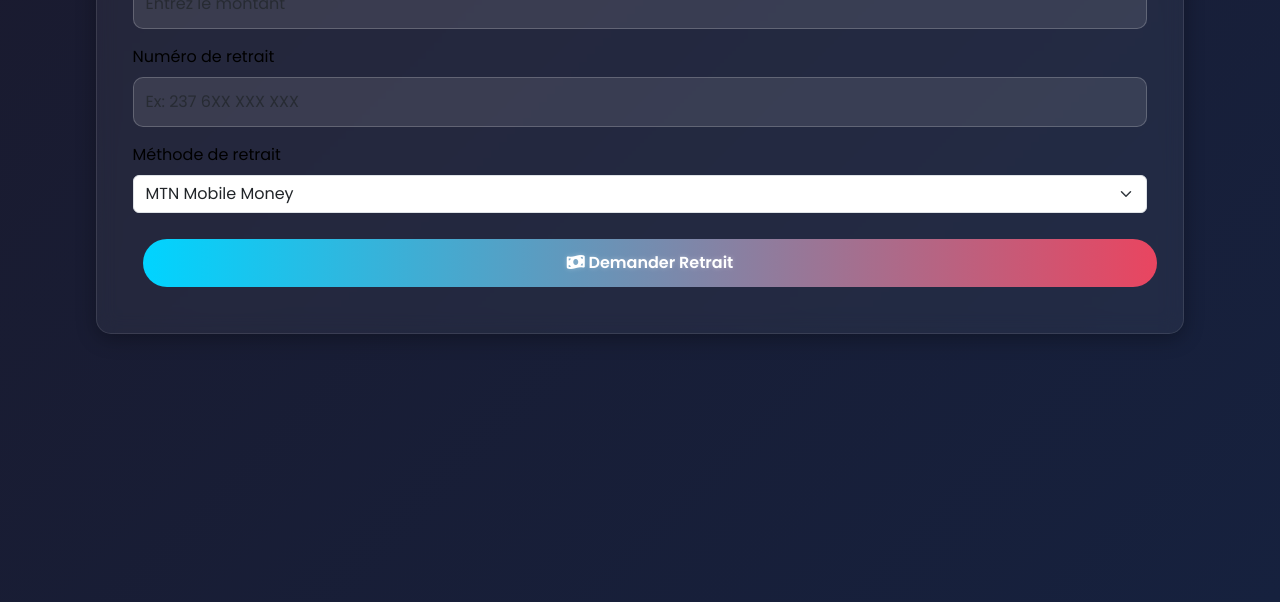
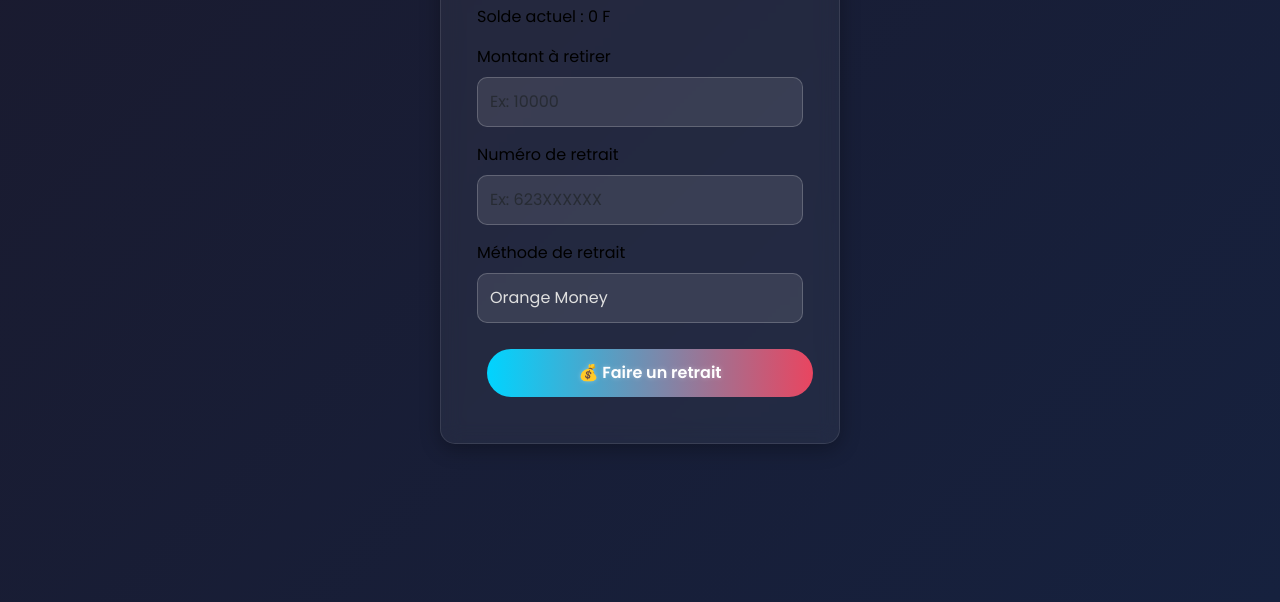
Before and after one commit to bounner/ponzi, a website: page public/withdraw.html in a window 1280 px wide. Shown: the part 246-848 px from the top of the page. Drawn offline with nearby package versions, Linux system fonts and the light colour scheme; no server answers.

Commit message:
Update withdraw.html

```diff
--- a/public/withdraw.html
+++ b/public/withdraw.html
@@ -12,29 +12,39 @@
 <body>
     <a href="index.html" class="home-icon"><i class="fas fa-home"></i> Accueil</a>
     <a href="javascript:history.back()" class="back-icon"><i class="fas fa-arrow-left"></i> Retour</a>
+
     <div class="container mt-5">
-        <h1 class="text-center">Retrait</h1>
-        <div class="card mt-4">
+        <div class="card mx-auto" style="max-width: 400px;">
             <div class="card-body">
+                <h1 class="text-center">💰 Faire un Retrait</h1>
+                <p>Solde actuel : <span id="balance">0 F</span></p>
+
+                <p id="withdraw-warning" class="text-danger" style="display: none;">⚠️ Solde insuffisant (minimum 7000F requis)</p>
+
                 <div class="mb-3">
-                    <label for="amount" class="form-label">Montant (minimum 7000 F)</label>
-                    <input type="number" id="amount" class="form-control" placeholder="Entrez le montant">
+                    <label for="amount" class="form-label">Montant à retirer</label>
+                    <input type="number" id="amount" class="form-control" placeholder="Ex: 10000">
                 </div>
+
                 <div class="mb-3">
                     <label for="withdrawNumber" class="form-label">Numéro de retrait</label>
-                    <input type="text" id="withdrawNumber" class="form-control" placeholder="Ex: 237 6XX XXX XXX">
+                    <input type="text" id="withdrawNumber" class="form-control" placeholder="Ex: 623XXXXXX">
                 </div>
+
                 <div class="mb-3">
                     <label for="withdrawMethod" class="form-label">Méthode de retrait</label>
-                    <select id="withdrawMethod" class="form-select">
-                        <option value="MTN">MTN Mobile Money</option>
-                        <option value="Orange">Orange Money</option>
+                    <select id="withdrawMethod" class="form-control">
+                        <option value="Orange Money">Orange Money</option>
+                        <option value="MTN Mobile Money">MTN Mobile Money</option>
+                        <option value="PayPal">PayPal</option>
                     </select>
                 </div>
-                <button onclick="withdraw()" class="btn btn-danger w-100"><i class="fas fa-money-bill-wave"></i> Demander Retrait</button>
+
+                <button id="withdraw-btn" onclick="withdraw()" class="btn btn-danger w-100">💰 Faire un retrait</button>
             </div>
         </div>
     </div>
+
     <script src="script.js"></script>
     <script src="https://cdn.jsdelivr.net/npm/bootstrap@5.3.0/dist/js/bootstrap.bundle.min.js"></script>
 </body>
```
